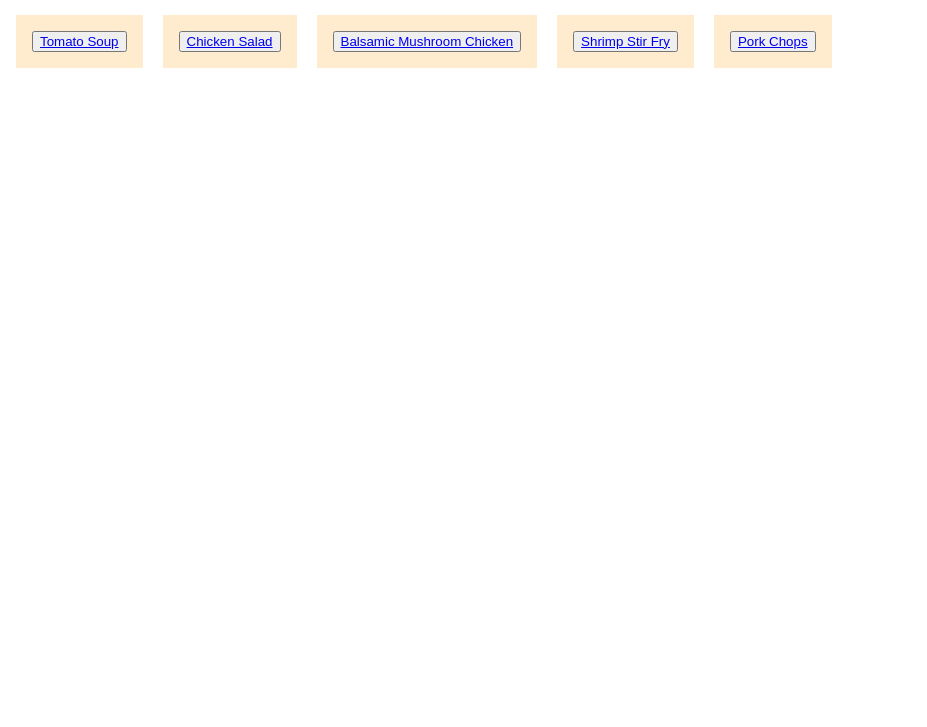
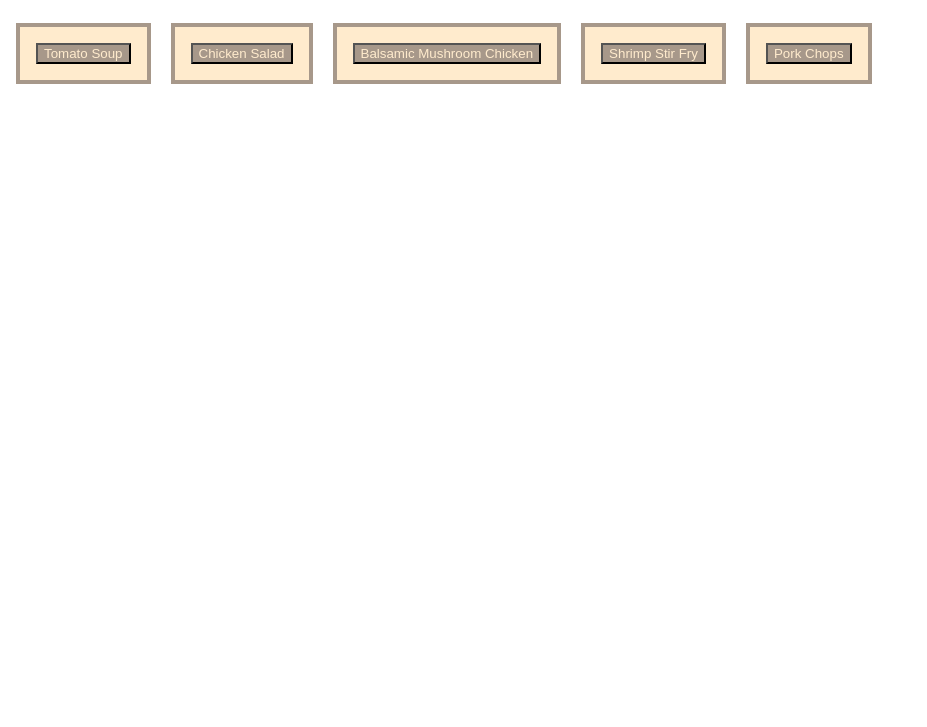
Before and after one commit to Noelle122/Recipes, a plain HTML site: page index.html in a window 1280 px wide. Shown: the part 73-800 px from the top of the page, without its empty margins (0-927 px from the left). Drawn offline with Linux system fonts and the light colour scheme.

Commit message:
Added styles for each element in the home page

```diff
--- a/homeStyles.css
+++ b/homeStyles.css
@@ -3,5 +3,20 @@ p
     display: inline-block;
     background-color: blanchedalmond;
     margin: 8px;
+    margin-top: 16px;
     padding: 16px;
+    border: 4px solid #A7988A;
 }
+
+button
+{
+    diplay: block;
+    text-align: center;
+    background-color:  #A7988A;
+}
+
+a
+{
+    text-decoration: none;
+    color: blanchedalmond;
+}
```
